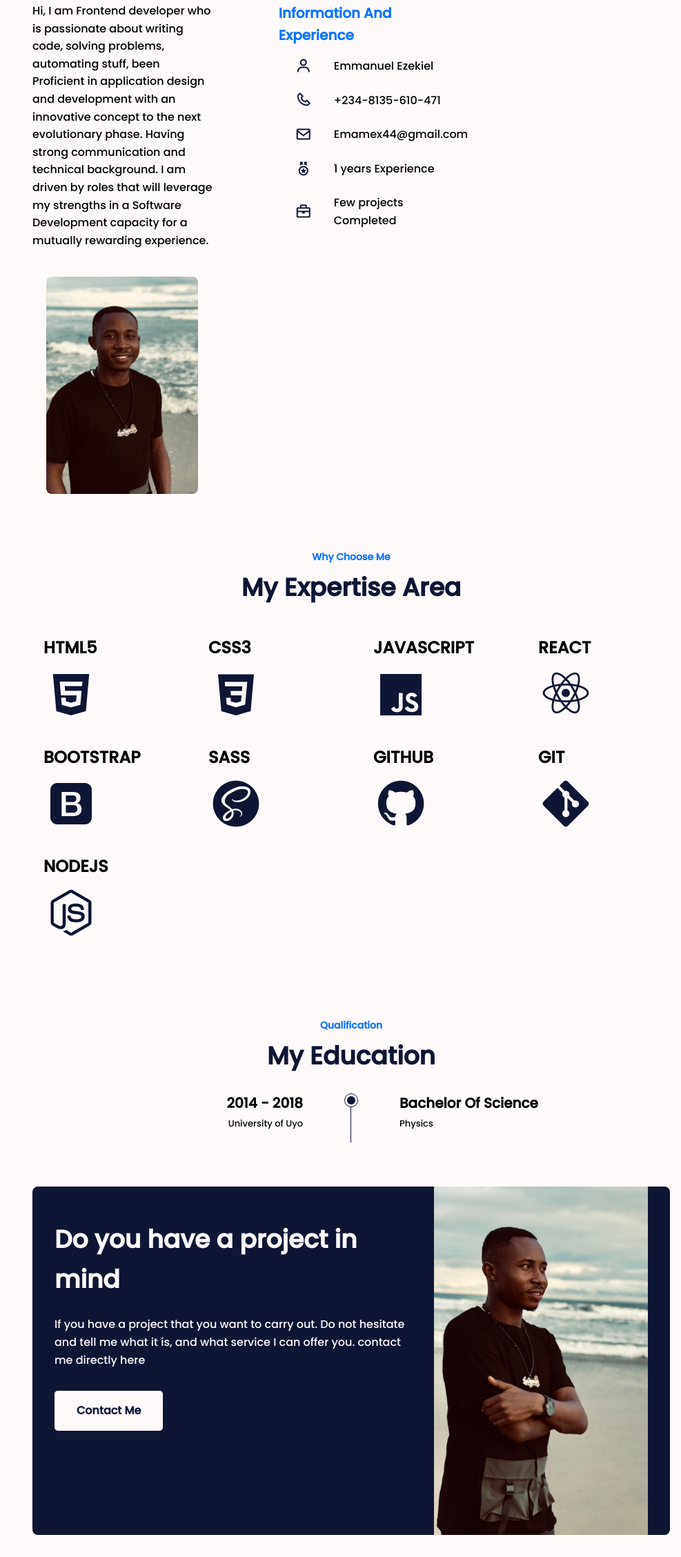
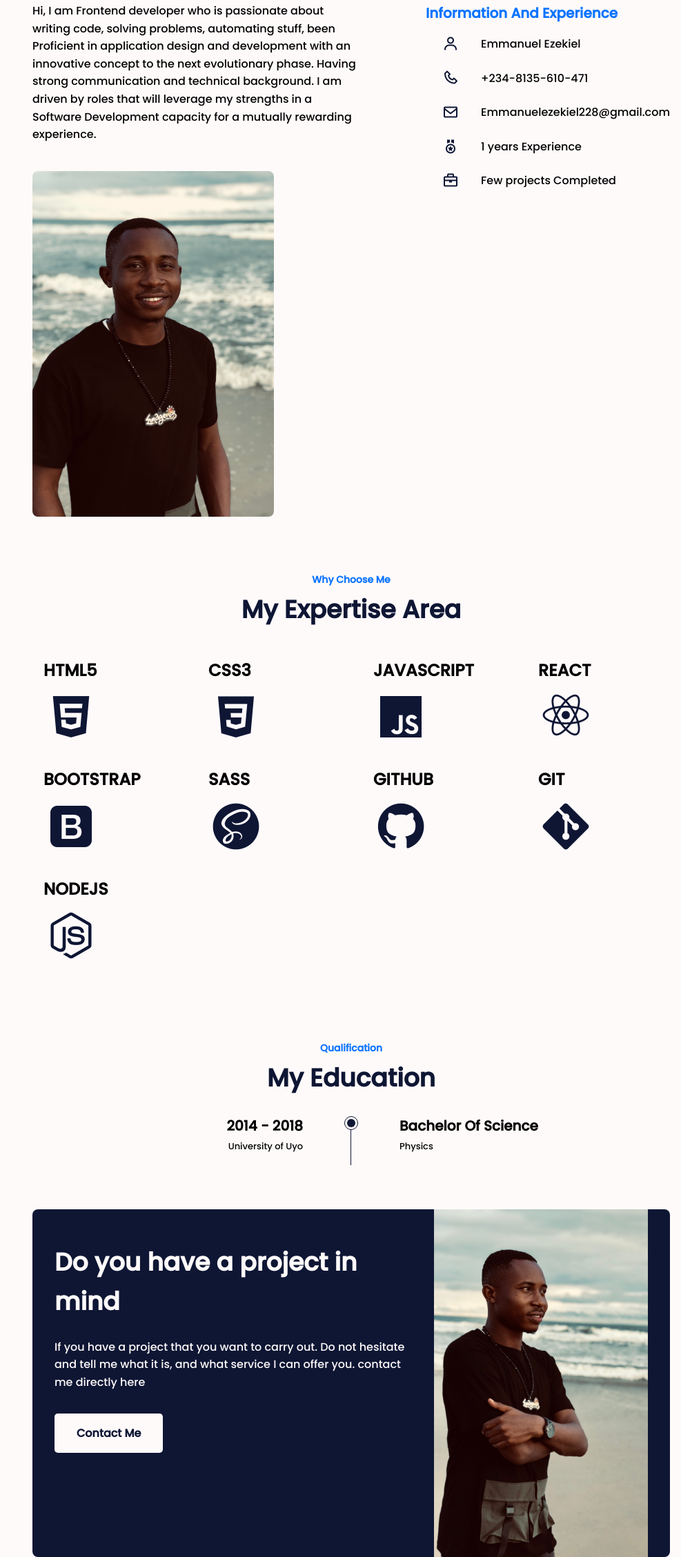
Before and after one commit to Emmanuel-Ezekiel/Personal-website, a plain HTML site: page index.html in a window 1280 px wide. Shown: the part 953-3210 px from the top of the page at 69% size, without its empty margins (293-1280 px from the left). Drawn offline with nearby package versions, Linux system fonts and the light colour scheme.

Commit message:
add new features

```diff
--- a/index.html
+++ b/index.html
@@ -106,7 +106,7 @@
                     </div>
                     <div class="about__information-data">
                         <i class='bx bx-envelope about__information-icon'></i>
-                        <span>Emamex44@gmail.com</span>
+                        <span>Emmanuelezekiel228@gmail.com</span>
                     </div>
 
                     <div class="about__information-data">
@@ -217,7 +217,7 @@
                     <a href="#contact" class="button button__light">Contact Me</a>
                 </div>
 
-                <img src="img/IMG_3223 2.jpg" alt="" class="project__img">
+                <img src="img/IMG_3223 2.jpg" alt="Emmanuel" class="project__img">
             </div>
 
         </section>
--- a/style.css
+++ b/style.css
@@ -293,9 +293,9 @@ img {
 }
 
 .about__img {
-  width: 150px;
+  /* width: 150px; */
   border-radius: 0.5rem;
-  margin: 0 auto;
+  /* margin: 0 auto; */
 }
 
 .about__information {
@@ -330,11 +330,10 @@ img {
 /* == skills== */
 .skills__container {
   /* row-gap: 2rem; */
-   padding-top: 1rem;
-   display: grid;
+  padding-top: 1rem;
+  display: grid;
   grid-template-columns: repeat(2, 1fr);
 }
-
 
 .skills__substitle {
   font-size: var(--h3-font-size);
@@ -361,7 +360,6 @@ img {
 .Skill-icon {
   font-size: 5rem;
   color: var(--first-color);
-
 }
 
 .skills__name {
@@ -465,9 +463,7 @@ img {
 }
 
 .project__img {
-  width: 220px;
-  justify-self: flex-end;
-  margin-left: 3.8rem;
+  width: 350px;
 }
 
 /* == works */
@@ -622,7 +618,7 @@ img {
   }
 
   .about__img {
-    width: 220px;
+    width: 350px;
   }
 
   .about__information {
@@ -654,9 +650,7 @@ img {
   }
 
   .project__img {
-    width: 100vw;
-    align-self: center;
-
+    width: 350px;
   }
 
   .contact__inputs {
@@ -701,6 +695,9 @@ img {
   .home__container {
     height: 100vh;
   }
+  .about__container {
+    display: flex;
+  }
 
   .section {
     padding: 3rem 0 2rem;
```
